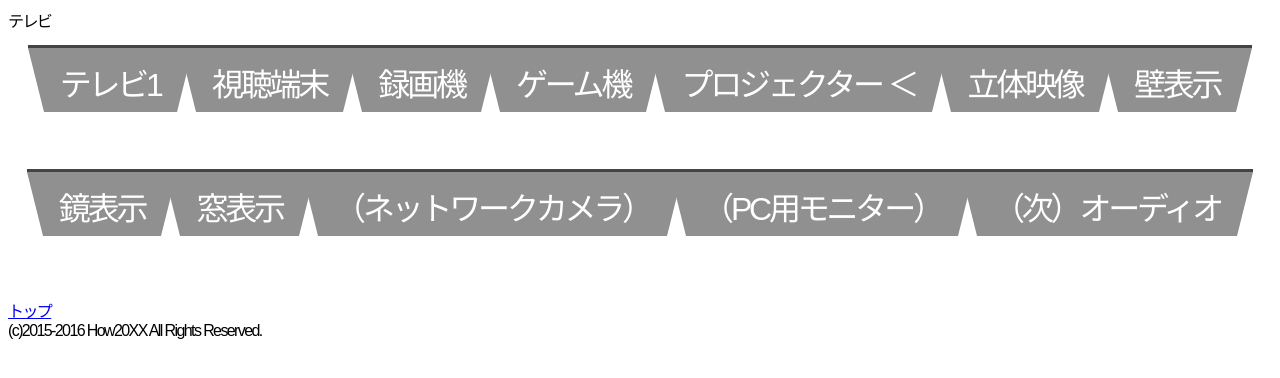
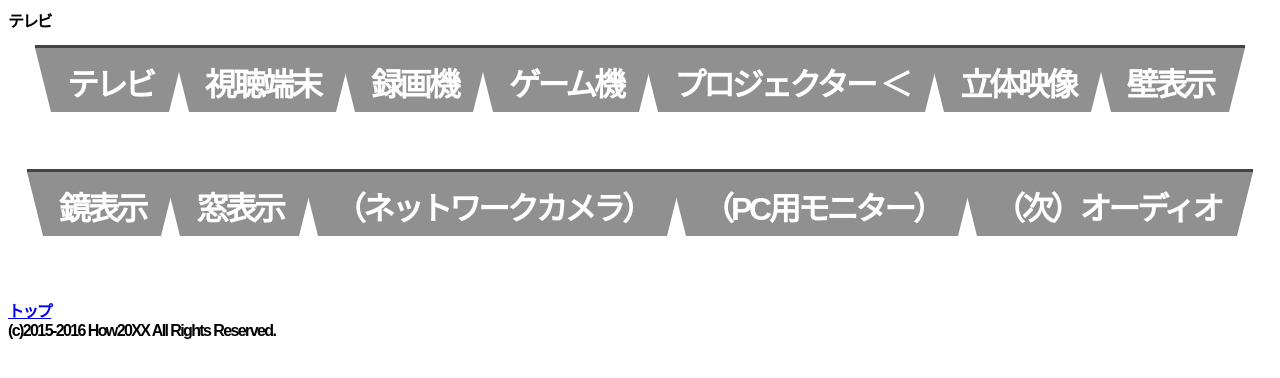
Before and after one commit to 12321info/12321info.github.io, a plain HTML site: page 0.html in a window 1280 px wide. Drawn offline with Linux system fonts and the light colour scheme.

Commit message:
Revert "t"
This reverts commit 962c9b06e8c0a1518b7526b42748e91d256779cf.

```diff
--- a/0.html
+++ b/0.html
@@ -13,7 +13,7 @@
 <div class="algnC xbd">テレビ</div>
 
 <div class="dnward dnw2"><a href="/p/3310.html"><span class="lsp01">
-テレビ1</span></a><a href="/p/3311.html"><span class="lsp01">
+テレビ</span></a><a href="/p/3311.html"><span class="lsp01">
 視聴端末</span></a><a href="/p/3312.html"><span class="lsp01">
 録画機</span></a><a href="/p/3313.html"><span class="lsp01">
 ゲーム機</span></a><a href="/p/3314.html"><span class="lsp01">
--- a/a.css
+++ b/a.css
@@ -1,6 +1,7 @@
 * {
 font-family: 'meiryo', 'メイリオ', 'ヒラギノ角ゴ Pro W3', 'ＭＳ Ｐゴシック', sans-serif !important;
 letter-spacing: -.1em;
+font-weight: bold;
 }
 .dnward {text-align: center;}
 .dnward a {
```
